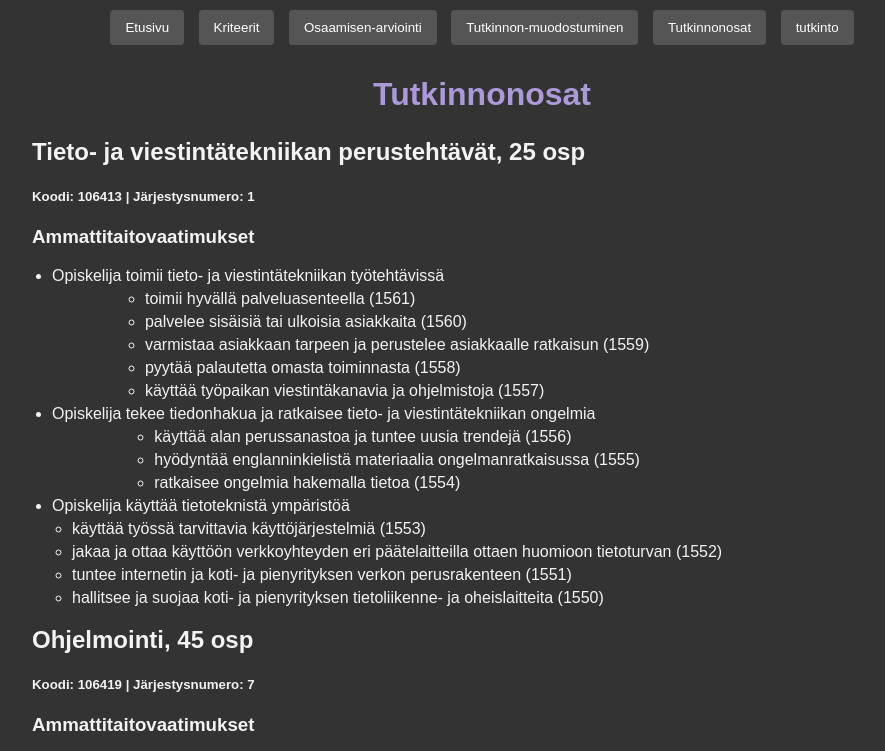
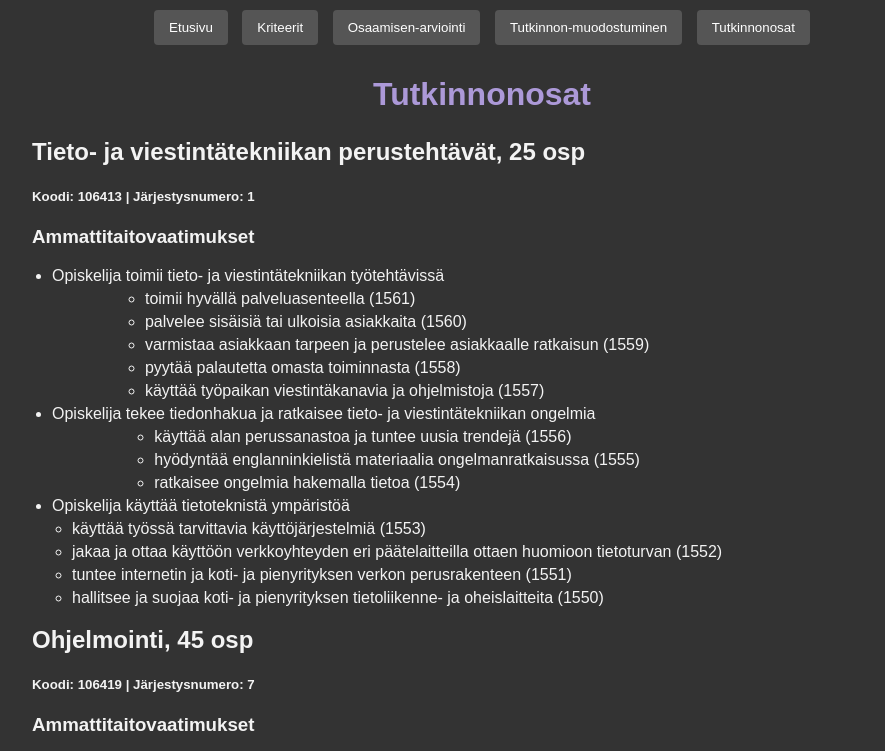
Before and after one commit to Adeliight/ohj-www-responsiiviset-sivut-611, a plain HTML site: page tutkinnonosat.html in a window 1280 px wide. Shown: the top 751 px of the page, without its empty margins (158-1043 px from the left). Drawn offline with Linux system fonts and the light colour scheme.

Commit message:
tutkinnonosat.html

```diff
--- a/tutkinnonosat.html
+++ b/tutkinnonosat.html
@@ -12,7 +12,6 @@
         <button onclick="location.href='osaamisen-arviointi.html'">Osaamisen-arviointi</button>
         <button onclick="location.href='tutkinnon-muodostuminen.html'">Tutkinnon-muodostuminen</button>
         <button onclick="location.href='tutkinnonosat.html'">Tutkinnonosat</button>
-        <button onclick="location.href='tutkinto.html'">tutkinto</button>
     </nav>
     <div class="rivit">
         <h1>Tutkinnonosat</h1>
```
